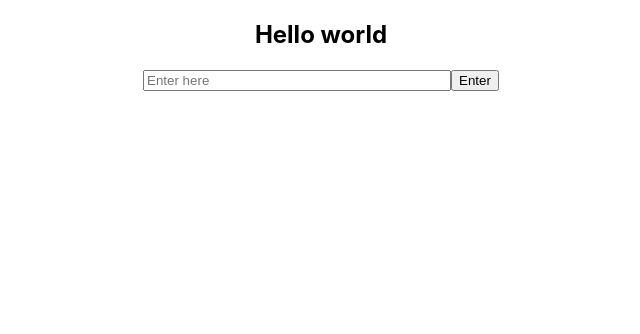
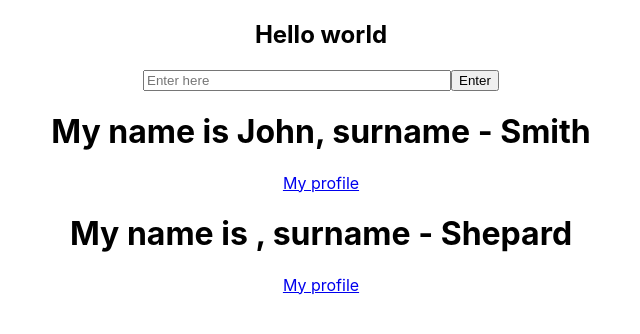
Before and after one commit to AleksandrGubich/ReactCourse2025, a React (Create React App) app in the folder myapp/: page / in a window 1280 px wide. Shown: the top 334 px of the page, without its empty margins (319-959 px from the left). Built offline with nearby package versions, Linux system fonts and the light colour scheme.

Commit message:
Пропсы

```diff
--- a/myapp/src/App.js
+++ b/myapp/src/App.js
@@ -3,6 +3,17 @@ import "./App.css";
 
 export const Header = () => {
   return <h2>Hello world</h2>;
+};
+
+const WhoAmI = ({ name, surname, link }) => {
+  return (
+    <div>
+      <h1>
+        My name is {name.firstName}, surname - {surname}
+      </h1>
+      <a href={link}>My profile</a>
+    </div>
+  );
 };
 
 // export const Field = () => {
@@ -45,6 +56,12 @@ function App() {
       {/* <Fields /> */}
       <FieldClass />
       <Btn />
+      <WhoAmI
+        name={{ firstName: "John" }}
+        surname="Smith"
+        link="facebook.com"
+      />
+      <WhoAmI name="Alex" surname="Shepard" link="vk.com" />
     </div>
   );
 }
```
